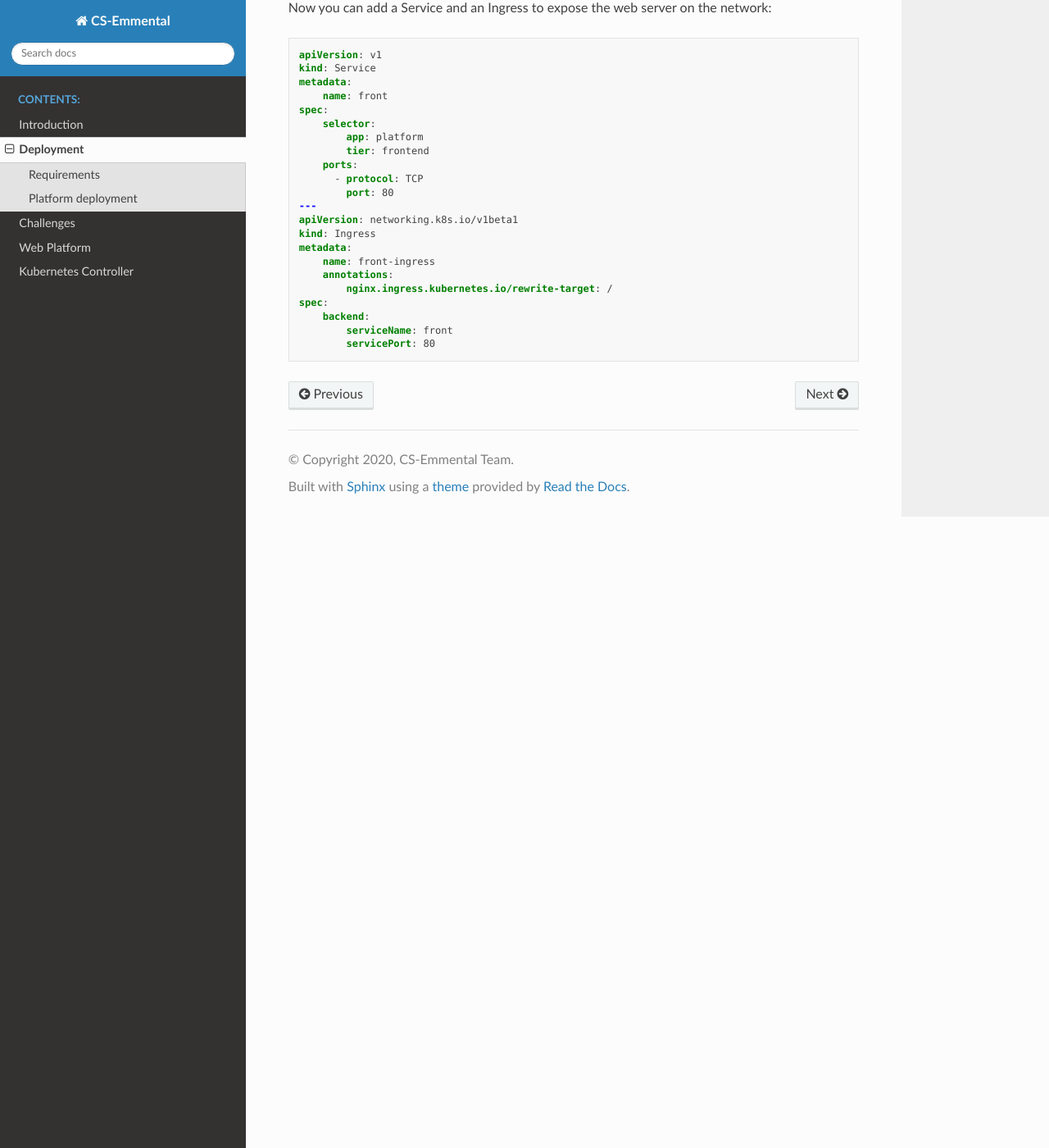
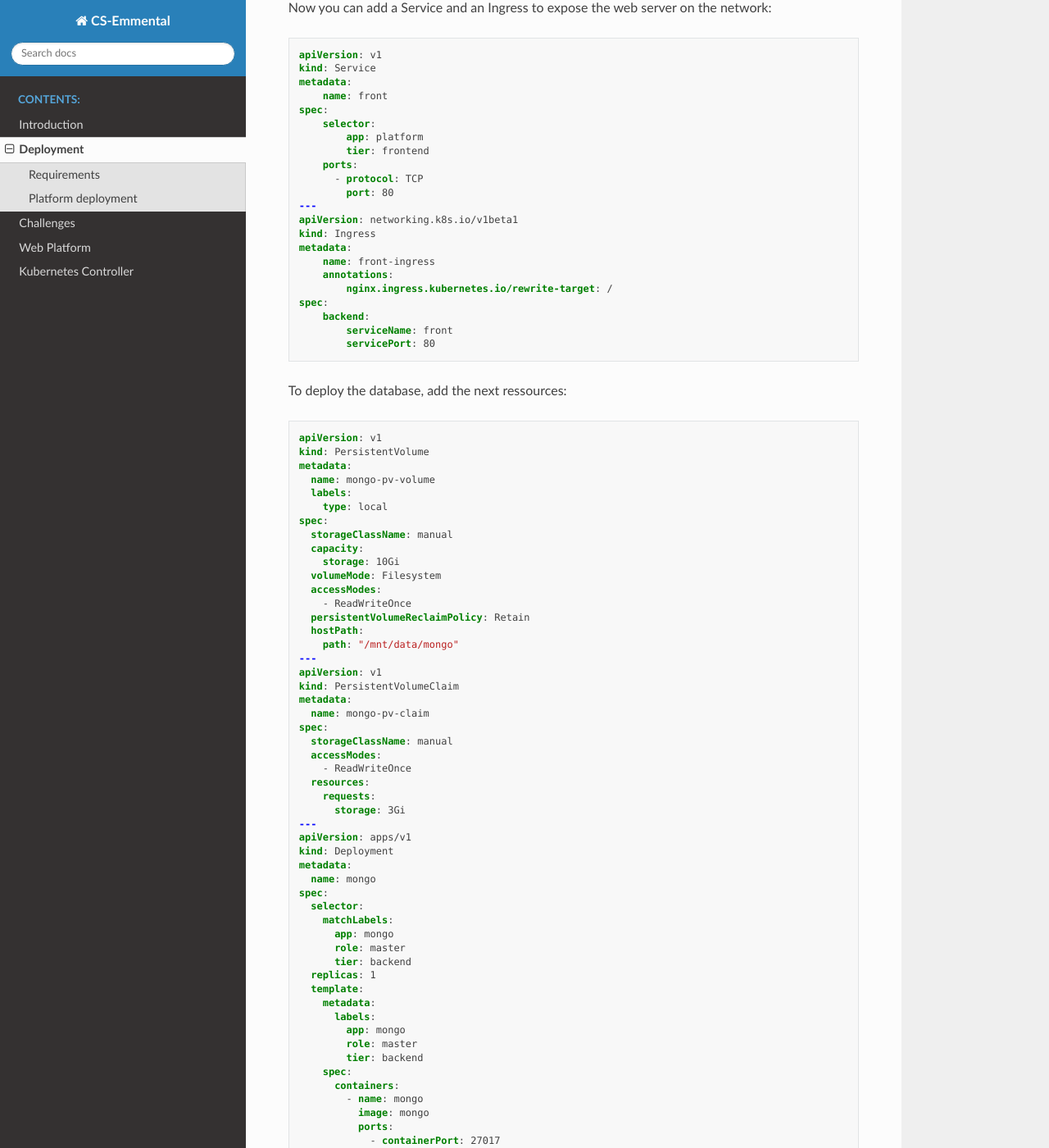
Before and after one commit to CS-Emmental/documentation, a Sphinx documentation site: the page built from source/administration/deployment.rst, in a window 1280 px wide and 1400 px high, scrolled down 2049 px. Shown: the whole window at 82% size. Built offline with Sphinx 7.4.7 and the Read the Docs theme 2.0.0, drawn with Linux system fonts in a browser that asks for light colours; some of the changed text lies outside the part shown.

Commit message:
Add database deployment

```diff
--- a/source/administration/deployment.rst
+++ b/source/administration/deployment.rst
@@ -114,3 +114,82 @@ network::
         backend:
             serviceName: front
             servicePort: 80
+
+To deploy the database, add the next ressources::
+
+    apiVersion: v1
+    kind: PersistentVolume
+    metadata:
+      name: mongo-pv-volume
+      labels:
+        type: local
+    spec:
+      storageClassName: manual
+      capacity:
+        storage: 10Gi
+      volumeMode: Filesystem
+      accessModes:
+        - ReadWriteOnce
+      persistentVolumeReclaimPolicy: Retain
+      hostPath:
+        path: "/mnt/data/mongo"
+    ---
+    apiVersion: v1
+    kind: PersistentVolumeClaim
+    metadata:
+      name: mongo-pv-claim
+    spec:
+      storageClassName: manual
+      accessModes:
+        - ReadWriteOnce
+      resources:
+        requests:
+          storage: 3Gi
+    ---
+    apiVersion: apps/v1
+    kind: Deployment
+    metadata:
+      name: mongo
+    spec:
+      selector:
+        matchLabels:
+          app: mongo
+          role: master
+          tier: backend
+      replicas: 1
+      template:
+        metadata:
+          labels:
+            app: mongo
+            role: master
+            tier: backend
+        spec:
+          containers:
+            - name: mongo
+              image: mongo
+              ports:
+                - containerPort: 27017
+              volumeMounts:
+                - name: data
+                  mountPath: /data/db
+          volumes:
+            - name: data
+              persistentVolumeClaim:
+                claimName: mongo-pv-claim
+    ---
+    apiVersion: v1
+    kind: Service
+    metadata:
+      name: mongo
+      labels:
+        app: mongo
+        role: master
+        tier: backend
+    spec:
+      ports:
+        - port: 27017
+          targetPort: 27017
+      selector:
+        app: mongo
+        role: master
+        tier: backend
```
